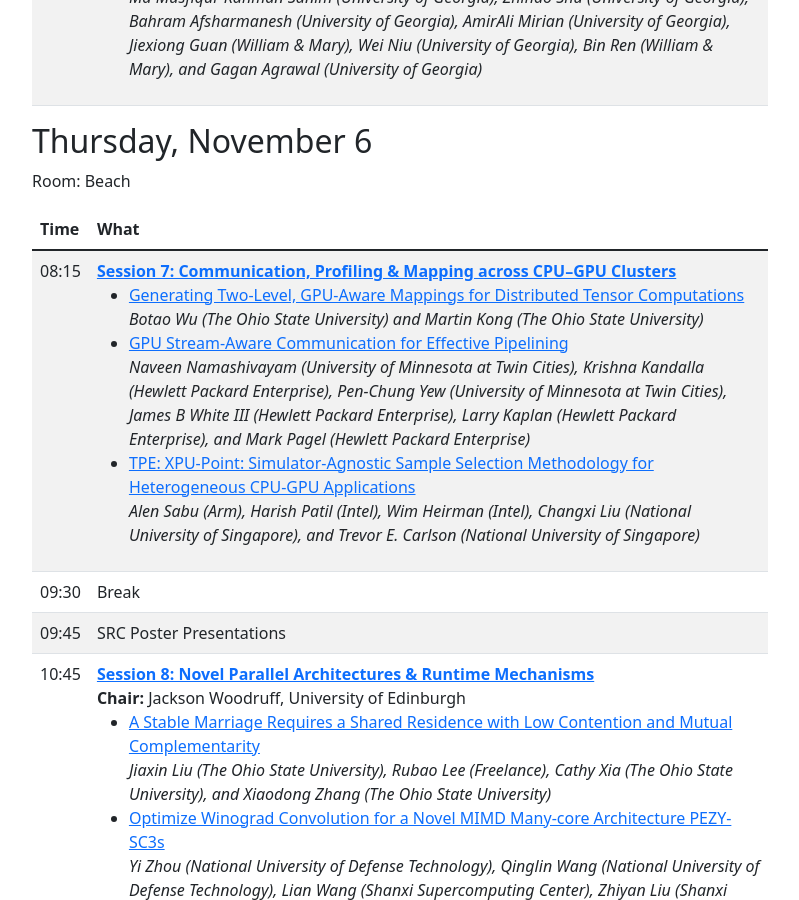
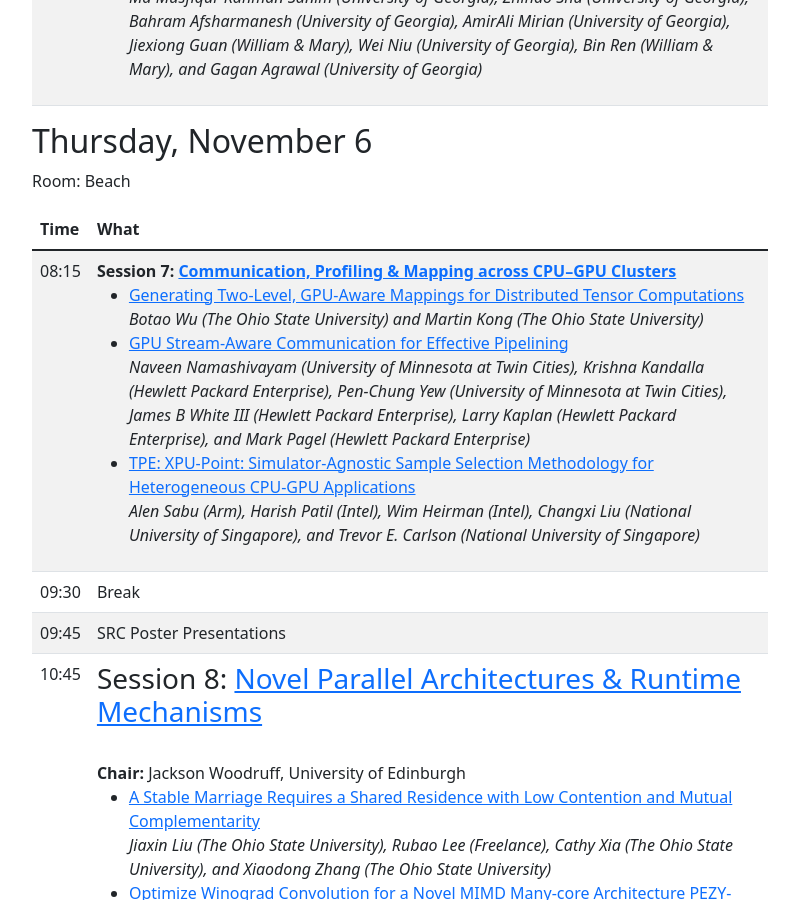
Before and after one commit to pact2025/pact2025.github.io, a Jekyll site: the page built from program/index.md, in a window 1280 px wide and 900 px high, scrolled down 4783 px. Shown: the whole window, without its empty margins (50-849 px from the left). Built offline with Jekyll 4.4.1, drawn with Linux system fonts in a browser that asks for light colours.

```diff
--- a/_includes/session7.html
+++ b/_includes/session7.html
@@ -1,5 +1,5 @@
   <td>
-    <b><a href="https://conferences.computer.org/pactpub25/#!/toc/0#Communication%2CProfiling%26MappingacrossCPU–GPUClusters" target="_blank">Session 7: Communication, Profiling & Mapping across CPU–GPU Clusters</a></b>
+    <b>Session 7: <a href="https://conferences.computer.org/pactpub25/#!/toc/0#Communication%2CProfiling%26MappingacrossCPU–GPUClusters" target="_blank">Communication, Profiling & Mapping across CPU–GPU Clusters</a></b>
     <br>
     <ul>
       <li><a href="https://conferences.computer.org/pactpub25/pdfs/PACT2025-3gKGRwA9U4f6t0U4gWpYze/829500a400/829500a400.pdf" target="_blank">Generating Two-Level, GPU-Aware Mappings for Distributed Tensor Computations</a><br>
--- a/_includes/session8.html
+++ b/_includes/session8.html
@@ -1,5 +1,5 @@
   <td>
-    <b><a href="https://conferences.computer.org/pactpub25/#!/toc/0#NovelParallelArchitectures%26RuntimeMechanisms" target="_blank">Session 8: Novel Parallel Architectures & Runtime Mechanisms</a></b>
+    <h3>Session 8: <a href="https://conferences.computer.org/pactpub25/#!/toc/0#NovelParallelArchitectures%26RuntimeMechanisms" target="_blank">Novel Parallel Architectures & Runtime Mechanisms</a></h3>
     <br>
     <b>Chair:</b> Jackson Woodruff, University of Edinburgh<br>
     <ul>
```
